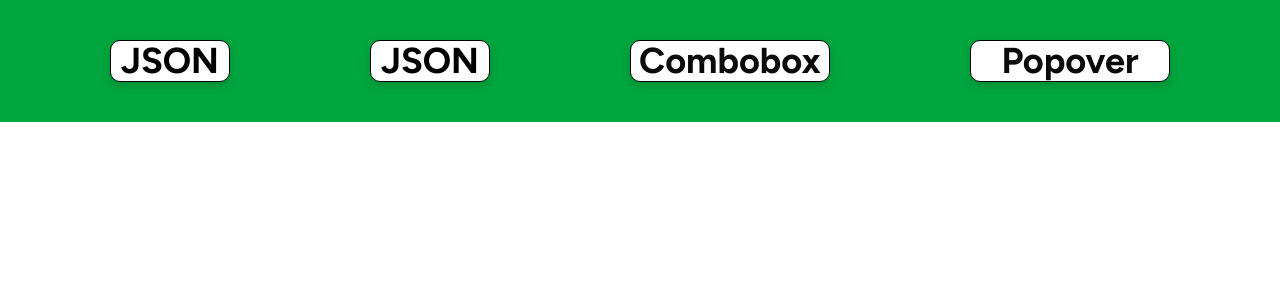
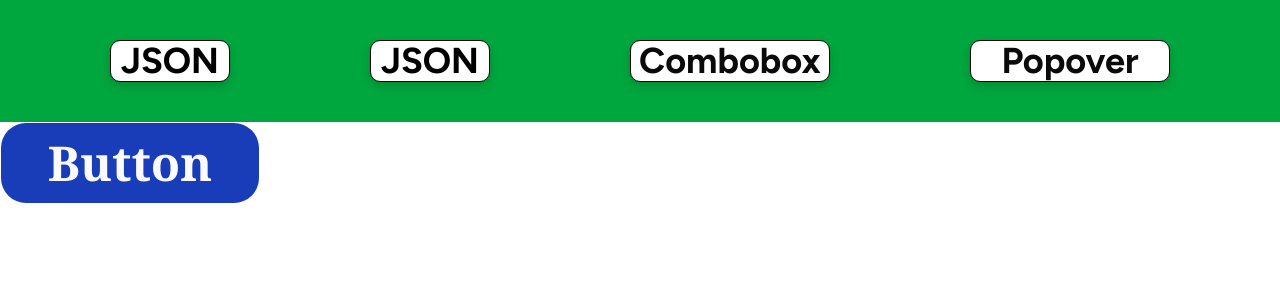
Before and after one commit to yusupovibratbek-coder/dars, a Next.js app: page / in a window 1280 px wide. Shown: the top 300 px of the page. Built offline with nearby package versions, Linux system fonts and the light colour scheme.

Commit message:
yangilandi

```diff
--- a/app/page.tsx
+++ b/app/page.tsx
@@ -1,4 +1,5 @@
 
+import { Button } from "@/components/ui/button";
 import { Popover } from "@/components/ui/popover";
 import Image from "next/image";
 import Link from "next/link";
@@ -11,9 +12,13 @@ export default function Home() {
         <Link className="text-4xl text-black font-bold font-sans drop-shadow-lg shadow-gray-500 border-black bg-white rounded-lg border-1 w-30 text-center drop-shadow-lg shadow-gray-500" href={'/json(2)'}>JSON</Link>
         <Link className="text-4xl font-bold border-black border-1 rounded-lg w-50 text-center font-sans bg-white drop-shadow-lg shadow-gray-500" href={'/combobox'}>Combobox</Link>
         <Link className="text-4xl font-bold border-black border-1 rounded-lg w-50 text-center font-sans bg-white drop-shadow-lg shadow-gray-500" href={'/popover'}>Popover</Link>
+
       </div>
+
       <div>
-        <Popover></Popover>
+        <Button className="text-5xl font-serif font-bold bg-blue-800 flex justify-around p-10 w-65  ">
+          <Link href={'/popover'}>Button</Link>
+        </Button>
       </div>
 
     </div>
```
